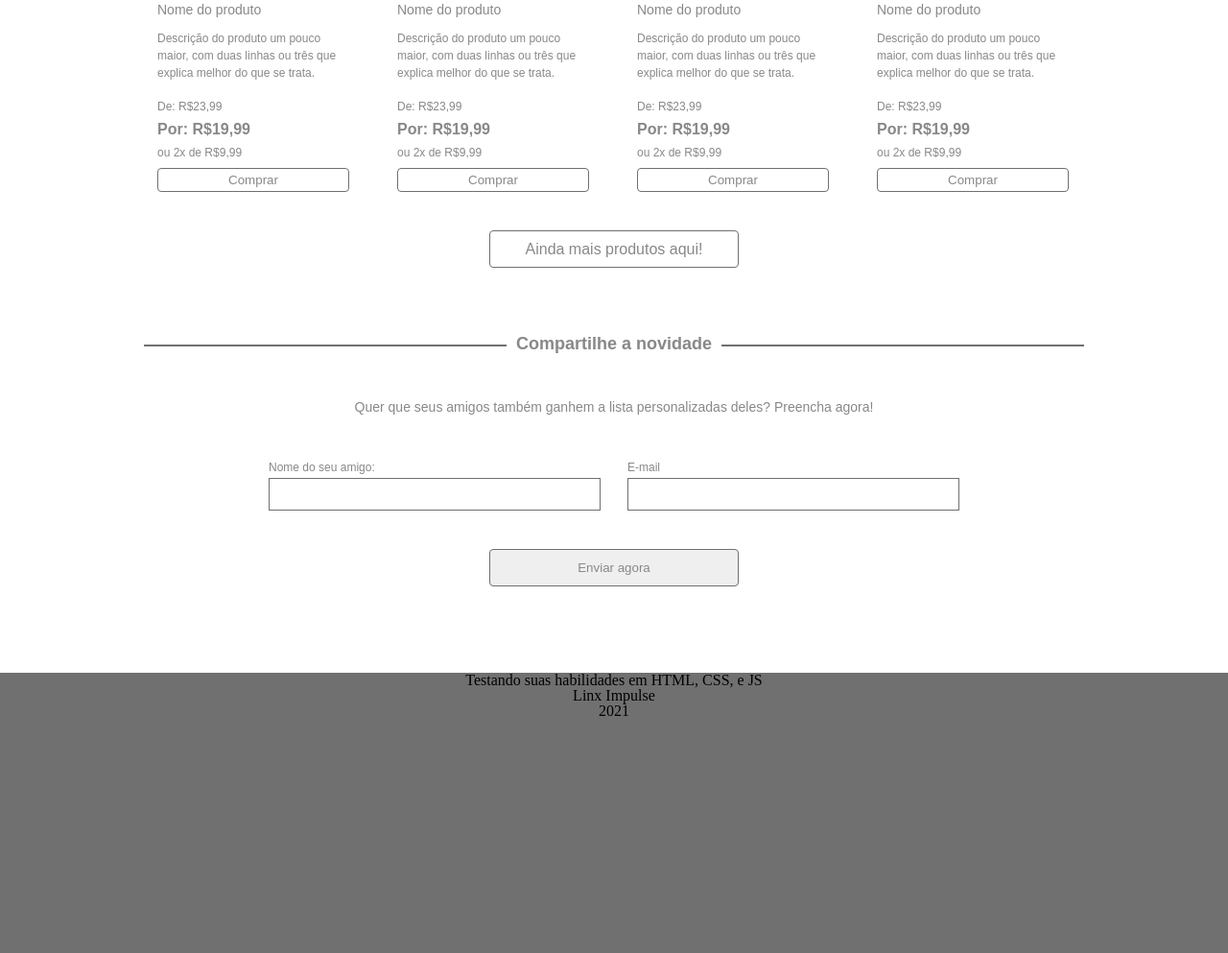
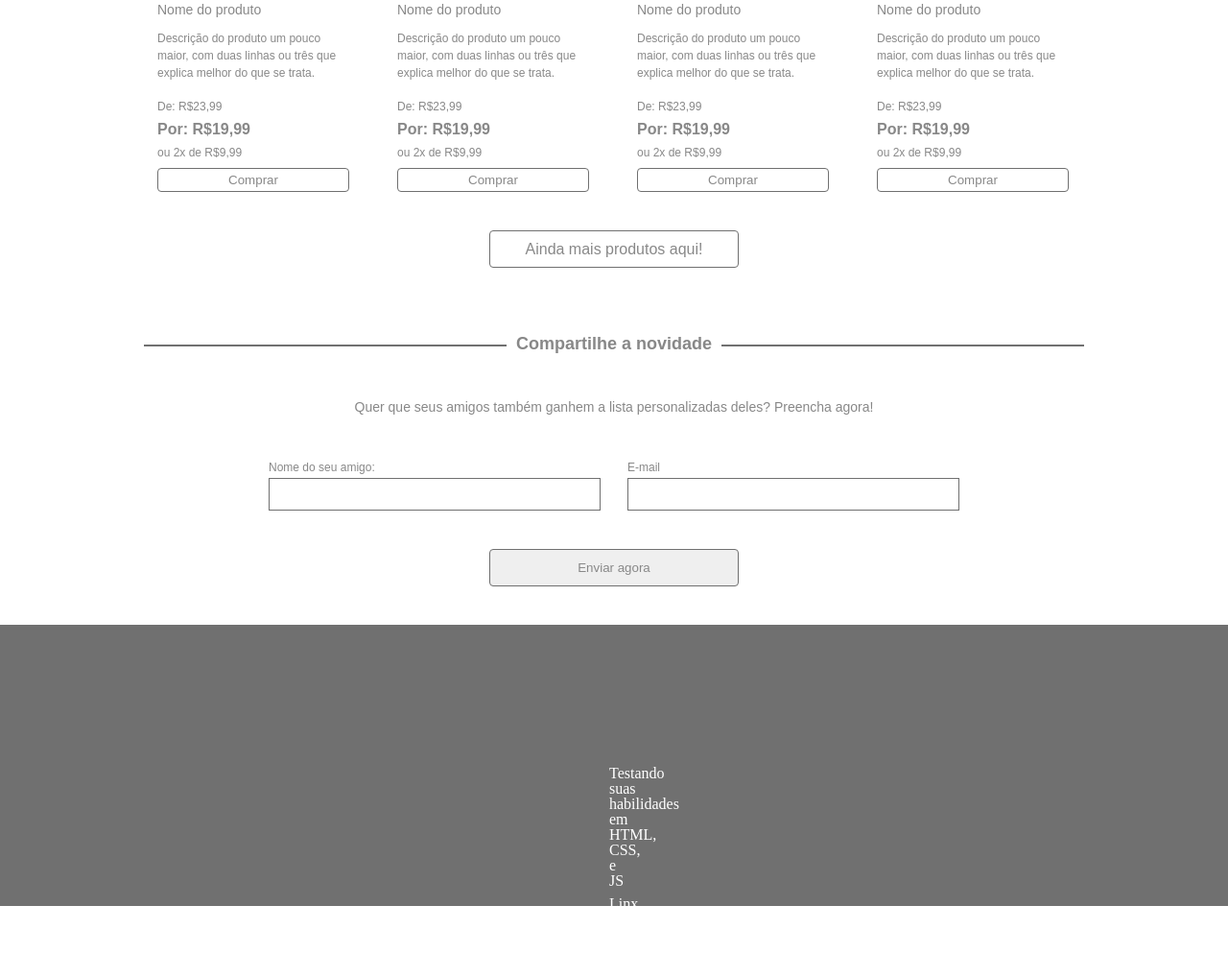
Before and after one commit to aquilasfr/teste-dsn, a plain HTML site: page index.html in a window 1280 px wide. Shown: the part 1385-2378 px from the top of the page at 96% size. Drawn offline with Linux system fonts and the light colour scheme.

Commit message:
finished footer

```diff
--- a/assets/style.css
+++ b/assets/style.css
@@ -294,12 +294,21 @@ form input[type=submit] {
     color: #888888;
 }
 
+
 .footer {
+    display: flex;
+    flex-direction: column;
+    padding: 0 635px;
+    background-color: #707070;
+    color: #FFFFFF;
     height: 293px;
-    text-align: center;
-    background-color: #707070;
 }
 
 .footer-paragraph {
-    margin-top: 50px;
+    margin-top: 147px;
 }
+
+.footer-impulse {
+    text-align: center;
+    margin-top: 8px;
+}
--- a/index.html
+++ b/index.html
@@ -208,11 +208,15 @@
         </div>
     </body>
 
-    <footer>
-        <div class="footer">
+    <footer class="footer">
+        <div>
             <p class="footer-paragraph"> Testando suas habilidades em HTML, CSS, e JS</p>
-            <p>Linx Impulse</p>
-            <p>2021</p>
+        </div>
+        <div>
+            <p class="footer-impulse">Linx Impulse</p>
+        </div>
+        <div>
+            <p class="footer-impulse">2021</p>
         </div>
     </footer>
 </html>
```
